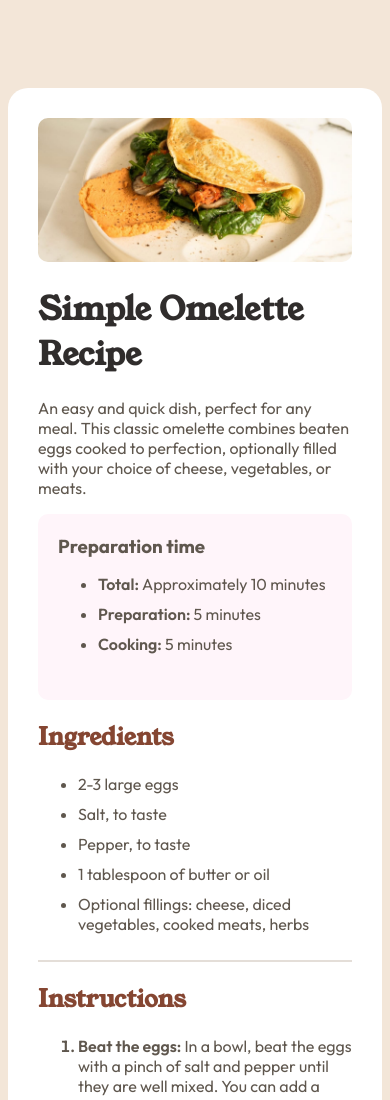
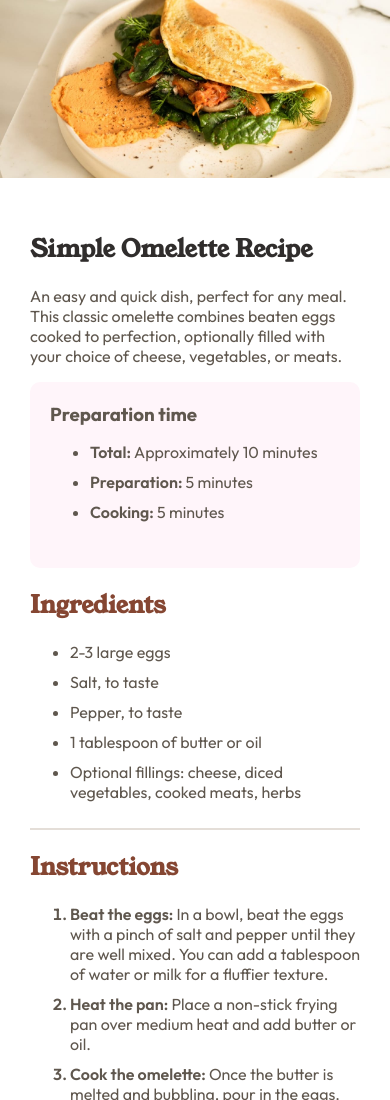
Before and after one commit to aguilarjavier/recipe-page-main, a plain HTML site: page index.html in a window 390 px wide. Shown: the top 1100 px of the page. Drawn offline with Linux system fonts and the light colour scheme.

Commit message:
adding mobile media query

```diff
--- a/index.html
+++ b/index.html
@@ -26,9 +26,9 @@
 <main class="card">
 
   <img src="assets/images/image-omelette.jpeg" alt="" class="image">
+  <section class="content">
 
     <h1>Simple Omelette Recipe</h1>
-
     <p>
       An easy and quick dish, perfect for any meal. This classic omelette combines beaten eggs cooked
       to perfection, optionally filled with your choice of cheese, vegetables, or meats.
@@ -43,9 +43,7 @@
         <li>Cooking: <span>5 minutes</span></li>
       </ul>
     </section>
-
     <h2>Ingredients</h2>
-
     <ul>
       <li><span>2-3 large eggs</span></li>
       <li><span>Salt, to taste</span></li>
@@ -53,11 +51,8 @@
       <li><span>1 tablespoon of butter or oil</span></li>
       <li><span>Optional fillings: cheese, diced vegetables, cooked meats, herbs</span></li>
     </ul>
-
     <hr/>
-
     <h2>Instructions</h2>
-
     <ol type="1" class="instructions">
       <li>Beat the eggs: <span>In a bowl, beat the eggs with a pinch of salt and pepper until they are well mixed. You can add a tablespoon of water or milk for a fluffier texture.</span></span></li>
       <li>Heat the pan: <span>Place a non-stick frying pan over medium heat and add butter or oil.</span></li>
@@ -66,39 +61,32 @@
       <li>Fold and serve: <span>As the omelette continues to cook, carefully lift one edge and fold it over the fillings. Let it cook for another minute, then slide it onto a plate.</span></li>
       <li>Enjoy: <span>Serve hot, with additional salt and pepper if needed.</li>
     </ol>
-
     <hr/>
-
     <h2>Nutrition</h2>
-
     <p>The table below shows nutritional values per serving without the additional fillings.</p>
-
     <table class="Nutrition">
         <tr>
           <td class="unit">Calories</td>
           <td class="value">277kcal</td>
         </tr>
-
         <tr>
             <td class="unit">Carbs</td>
             <td class="value">0g</td>
         </tr>
-
         <tr>
           <td class="unit">Protein</td>
           <td class="value">20g</td>
         </tr>
-
         <tr>
           <td class="unit last">Fat</td>
           <td class="value last">22g</td>
         </tr>
     </table>
-
     <div class="attribution">
       Challenge by <a href="https://www.frontendmentor.io?ref=challenge" target="_blank">Frontend Mentor</a>.
       Coded by <a href="#">Your Name Here</a>.
     </div>
+  </section>
 </main>
 
 </body>
--- a/style.css
+++ b/style.css
@@ -11,6 +11,7 @@
 
     font-size: 16px;
     font-weight: 400;
+
 }
 
 body{
@@ -18,11 +19,15 @@ body{
     display: flex;
     justify-content: center;
     color: var(--Stone600);
+    padding: 0;
+    margin: 0;
 }
 
 .image{
-    border-radius: 10px;
-    width: 100%;
+    box-sizing: content-box;
+    margin: 20px 20px 0 20px;
+    border-radius: 20px;
+    width: calc(100% - 40px);
 }
 
 h1{
@@ -93,10 +98,30 @@ table tr .last{
     box-sizing: border-box;
     background-color: white;
     border-radius: 20px;
-    padding: 30px;
     margin-top: 80px;
     margin-bottom: 80px;
     width: 700px;
+}
+
+.content{
+    padding: 30px;
+}
+
+@media only screen and (max-width: 767px) {
+    body{
+        background-color: white;
+    }
+    .card{
+        margin-top: 0;
+        width: 100%;
+    }
+
+    .image{
+        margin: 0;
+        border-radius: 0;
+        width: 100%;
+    }
+
 }
 
 .prep{
```
Lines whose indentation alone changed are shown as unchanged.
